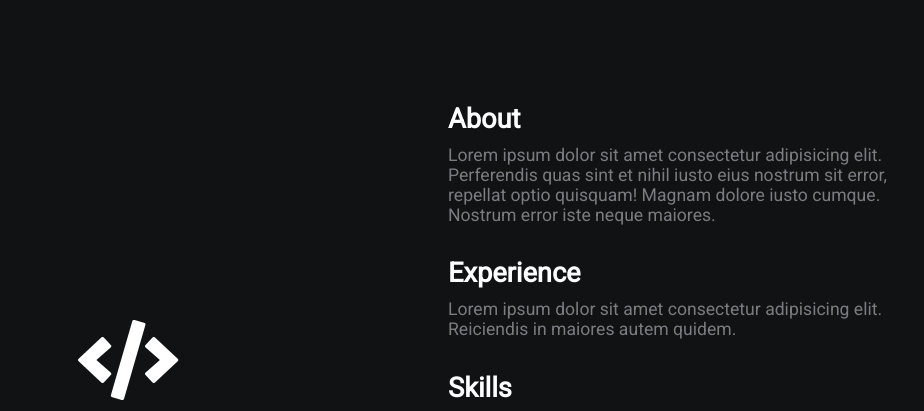
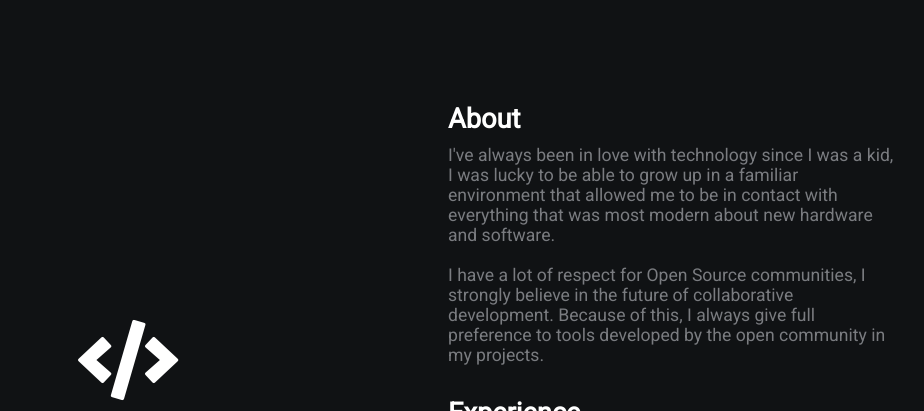
Before and after one commit to LucianoParente/lucianoparente.github.io, a plain HTML site: page index.html in a window 1280 px wide. Shown: the top 411 px of the page, without its empty margins (192-1116 px from the left). Drawn offline with Linux system fonts and the light colour scheme.

Commit message:
index v2

```diff
--- a/index.html
+++ b/index.html
@@ -19,7 +19,14 @@
         </div>
         <div class="section-2">
             <h2>About</h2>
-            <p>Lorem ipsum dolor sit amet consectetur adipisicing elit. Perferendis quas sint et nihil iusto eius nostrum sit error, repellat optio quisquam! Magnam dolore iusto cumque. Nostrum error iste neque maiores.</p>
+            <p>I've always been in love with technology since I was a kid, I was lucky to be able to grow up
+				in a familiar environment that allowed me to be in contact with everything that was most modern
+				about new hardware and software.
+				<br><br>
+				I have a lot of respect for Open Source communities, I strongly believe in the future of
+				collaborative development. Because of this, I always give full preference to tools developed by the
+				open community in my projects.
+			</p>
             <h2>Experience</h2>
             <p>Lorem ipsum dolor sit amet consectetur adipisicing elit. Reiciendis in maiores autem quidem.</p>
 
```
